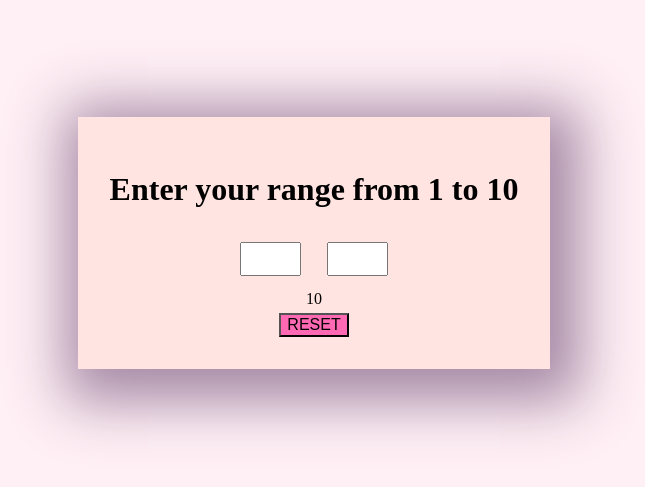
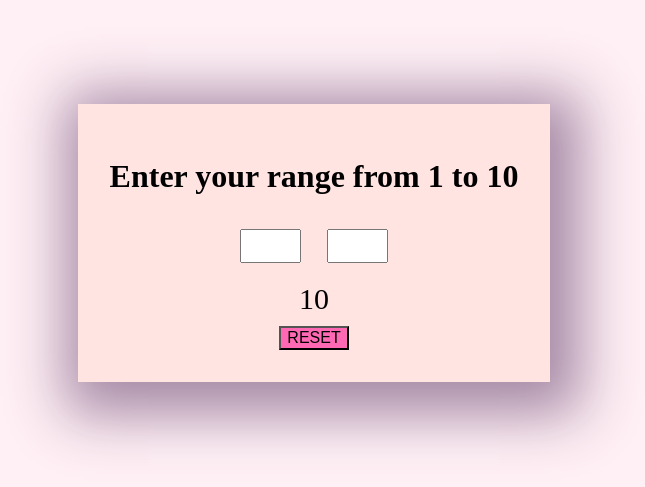
Before and after one commit to Natalina27/counter_fe21, a React (Create React App) app: page / in a window 1280 px wide. Shown: the part 157-644 px from the top of the page, without its empty margins (326-971 px from the left). Built offline with nearby package versions, Linux system fonts and the light colour scheme.

Commit message:
added some styles on buttons

```diff
--- a/src/Counter/CounterBody/Buttons/Buttons.module.css
+++ b/src/Counter/CounterBody/Buttons/Buttons.module.css
@@ -1,5 +1,6 @@
 .number{
-
+    margin: 5px;
+    font-size: 30px;
 }
 
 .button{
```
